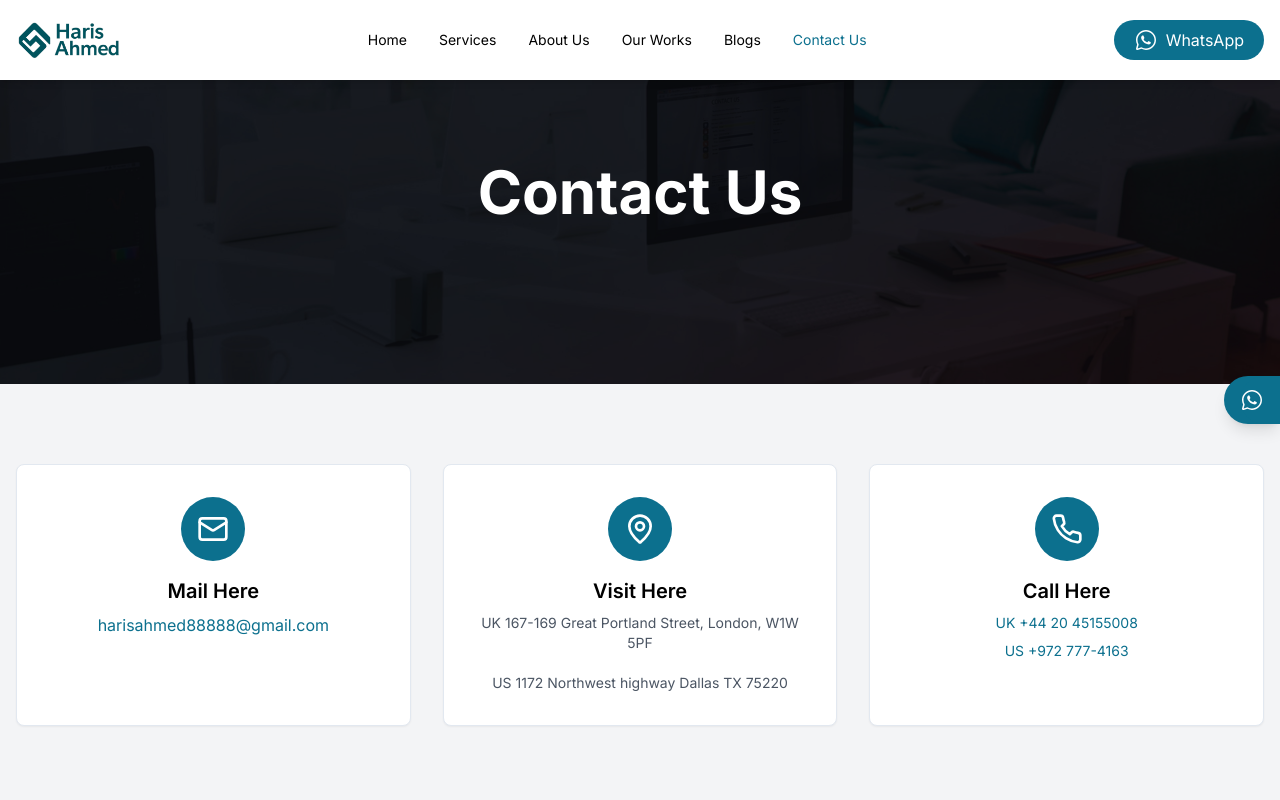
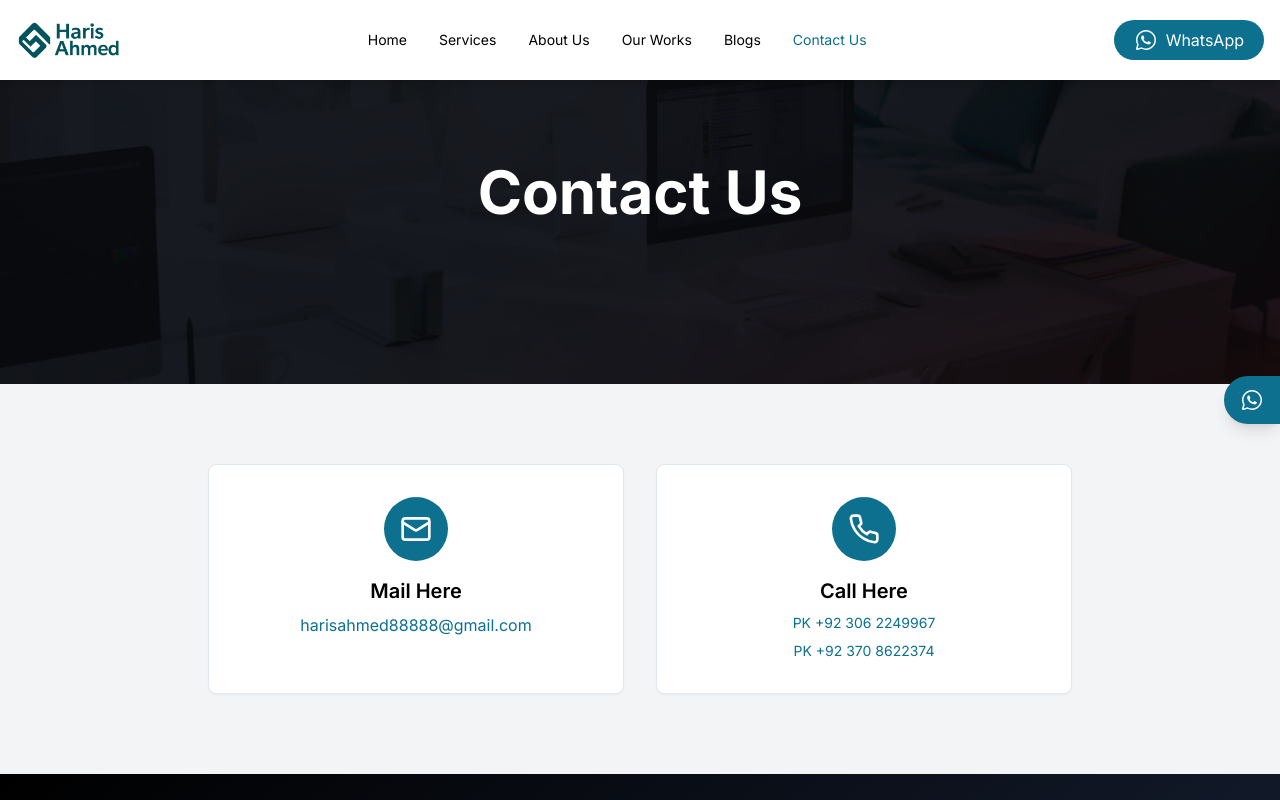
Before and after one commit to junaidsalam495/next-stack-solutions, a Next.js app: page /contact in a window 1280 px wide. Shown: the top 800 px of the page. Built offline with nearby package versions, Linux system fonts and the light colour scheme.

Commit message:
add contact number

```diff
--- a/components/contact/contact-card.tsx
+++ b/components/contact/contact-card.tsx
@@ -9,12 +9,13 @@ const ContactCard = () => {
         <>
             <section className="py-20 bg-gray-100">
                 <div className="container mx-auto px-4">
-                    <div className="grid grid-cols-1 md:grid-cols-3 gap-8">
+                    <div className="flex justify-center gap-8 mx-auto">
                         <motion.div
                             initial={{ opacity: 0, y: 50 }}
                             whileInView={{ opacity: 1, y: 0 }}
                             transition={{ duration: 0.5 }}
                             viewport={{ once: true }}
+                            className="w-full md:w-1/3"
                         >
                             <Card className="text-center p-8 h-full">
                                 <CardContent className="p-0">
@@ -35,29 +36,9 @@ const ContactCard = () => {
                         <motion.div
                             initial={{ opacity: 0, y: 50 }}
                             whileInView={{ opacity: 1, y: 0 }}
-                            transition={{ duration: 0.5, delay: 0.1 }}
-                            viewport={{ once: true }}
-                        >
-                            <Card className="text-center p-8 h-full">
-                                <CardContent className="p-0">
-                                    <div className="w-16 h-16 bg-[#0C708E] rounded-full flex items-center justify-center mx-auto mb-4">
-                                        <MapPin className="w-8 h-8 text-white" />
-                                    </div>
-                                    <h3 className="text-xl font-semibold text-black mb-2">Visit Here</h3>
-                                    <p className="text-gray-600 text-sm">
-                                        UK 167-169 Great Portland Street, London, W1W 5PF
-                                        <br />
-                                        <br />
-                                        US 1172 Northwest highway Dallas TX 75220
-                                    </p>
-                                </CardContent>
-                            </Card>
-                        </motion.div>
-                        <motion.div
-                            initial={{ opacity: 0, y: 50 }}
-                            whileInView={{ opacity: 1, y: 0 }}
                             transition={{ duration: 0.5, delay: 0.2 }}
                             viewport={{ once: true }}
+                            className="w-full md:w-1/3"
                         >
                             <Card className="text-center p-8 h-full">
                                 <CardContent className="p-0">
@@ -67,18 +48,18 @@ const ContactCard = () => {
                                     <h3 className="text-xl font-semibold text-black mb-2">Call Here</h3>
                                     <p className="text-gray-600 text-sm space-y-2">
                                         <a
-                                            href="tel:+442045155008"
+                                            href="tel:923062249967"
                                             className="block text-[#0C708E] hover:underline"
                                             aria-label="Call UK office"
                                         >
-                                            UK +44 20 45155008
+                                            PK +92 306 2249967
                                         </a>
                                         <a
-                                            href="tel:+19727774163"
+                                            href="tel:923708622374"
                                             className="block mt-2 text-[#0C708E] hover:underline"
                                             aria-label="Call US office"
                                         >
-                                            US +972 777-4163
+                                            PK +92 370 8622374
                                         </a>
                                     </p>
                                 </CardContent>
```
